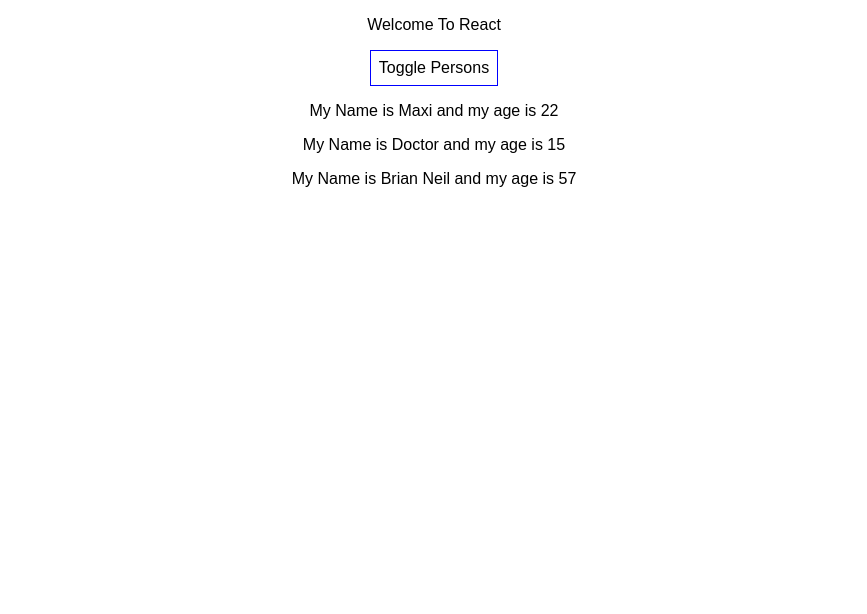
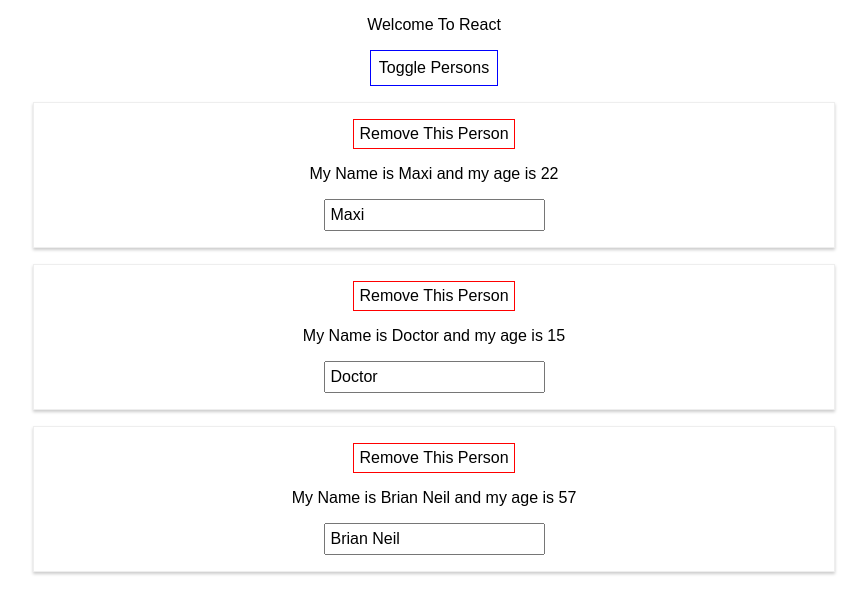
Before and after one commit to baadillahnabil/react-flow, a React (Create React App) app: page / in a window 1280 px wide. Both pictures are taken after a click on the button "Toggle Persons". Shown: the top 614 px of the page, without its empty margins (206-1073 px from the left). Built offline with nearby package versions, Linux system fonts and the light colour scheme.

Commit message:
learn emit event and inline styling

```diff
--- a/src/Components/Person/Person.jsx
+++ b/src/Components/Person/Person.jsx
@@ -1,16 +1,43 @@
 /* @flow */
 
 import React, { Component, Fragment } from 'react'
+import './Person.css'
 
 // $FlowIgnore: suppressing this error
 export default class Person extends Component {
   render() {
+    // Inline Styling
+    const style: Object = {
+      removeBtn: {
+        backgroundColor: 'white',
+        font: 'inherit',
+        border: '1px solid red',
+        padding: '5px',
+        cursor: 'pointer'
+      },
+      inputName: {
+        font: 'inherit',
+        padding: '5px'
+      }
+    }
+
     return (
       <Fragment>
-        <p>
-          My Name is {this.props.name} and my age is {this.props.age}
-        </p>
-        {this.props.children}
+        <div className="Person">
+          <button style={style.removeBtn} onClick={this.props.onRemoveClicked}>
+            Remove This Person
+          </button>
+          <p>
+            My Name is {this.props.name} and my age is {this.props.age}
+          </p>
+          <input
+            style={style.inputName}
+            type="text"
+            onChange={this.props.onInputChanged}
+            value={this.props.name}
+          />
+          {this.props.children}
+        </div>
       </Fragment>
     )
   }
```
